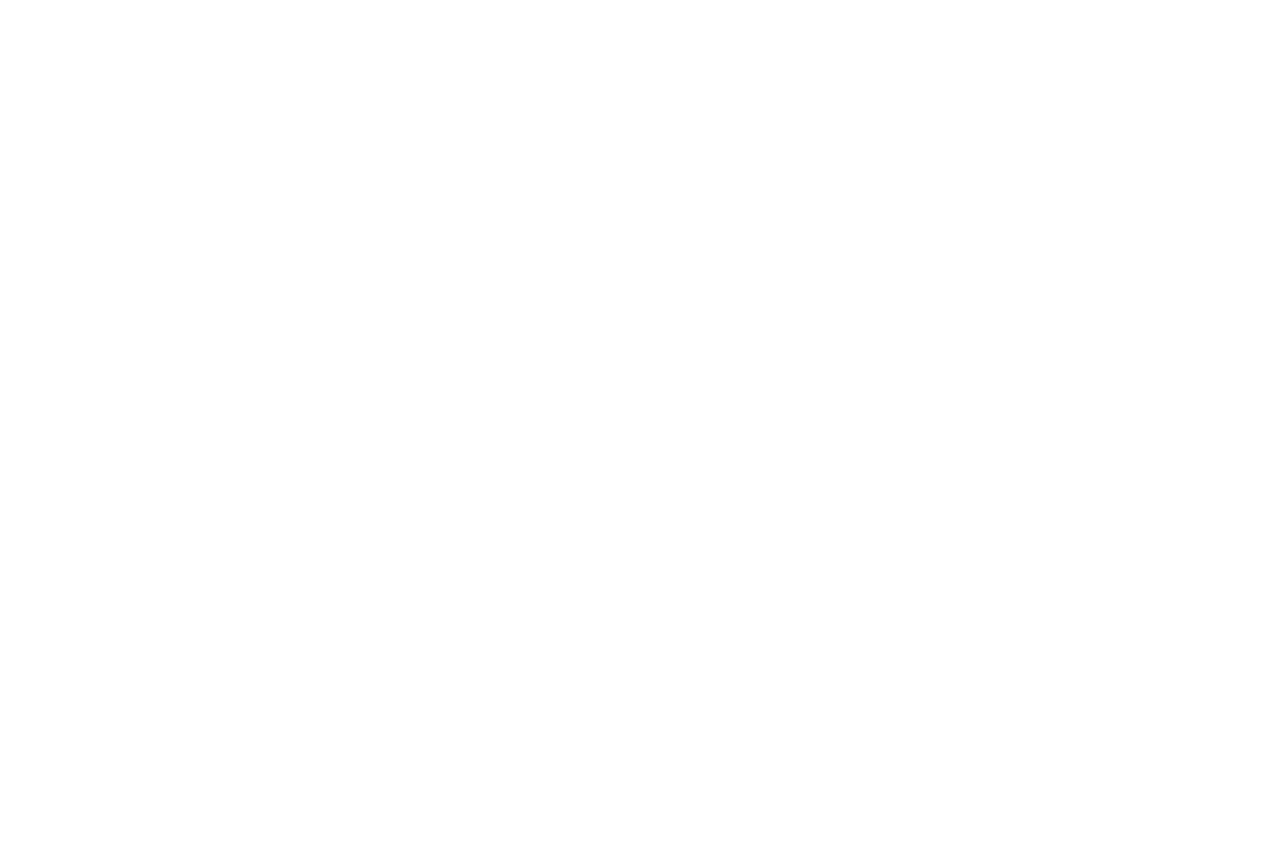
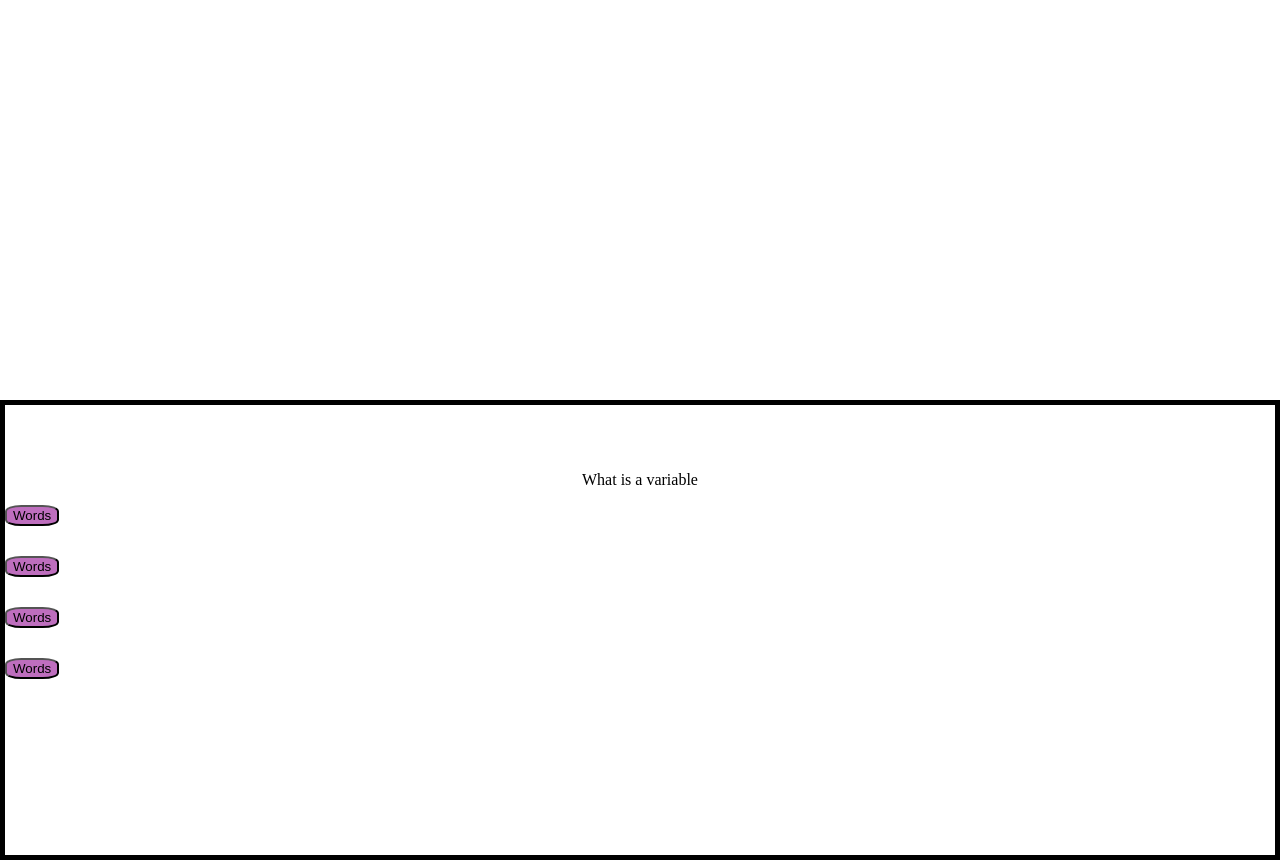
Before and after one commit to joshTlil/mini-quiz, a plain HTML site: page index.html in a window 1280 px wide. Both pictures are taken after a click on the button "Start". Before the commit the page ends 800 px from the top, so only its background shows below. Drawn offline with Linux system fonts and the light colour scheme.

Commit message:
adding questions and buttons

```diff
--- a/assets/css/style.css
+++ b/assets/css/style.css
@@ -17,3 +17,20 @@ body{
     border-radius: 30%;
     box-shadow: none;
 }
+
+.container{
+    margin-top: 400px;
+    text-align: middle;
+    border: 5px black solid;
+    height: 400px;
+    padding-top: 50px;
+    box-shadow: 30em;
+}
+
+.choice{
+  display: block;
+  margin-bottom: 30px;
+  background-color: rgb(190, 110, 190);
+  border-radius: 30%;
+  box-shadow: none;
+}
--- a/assets/js/index.js
+++ b/assets/js/index.js
@@ -1,9 +1,48 @@
 var startButton = document.querySelector(".start");
 var title = document.querySelector(".title");
+var newDiv;
+var newPar;
+var button1;
+var button2;
+var button3;
+var button4;
+var questionArray = ["What is a variable"];
+var answerArray = ["Words"];
 
 startButton.addEventListener("click", startQuiz);
 
 function startQuiz(){
     title.parentNode.removeChild(title);
     startButton.parentElement.removeChild(startButton);
+    newDiv = document.createElement("div");
+    newPar = document.createElement("p");
+    button1 = document.createElement("button");
+    button2 = document.createElement("button");
+    button3 = document.createElement("button");
+    button4 = document.createElement("button");
+    newDiv.setAttribute('class', 'container');
+    button1.setAttribute('class', 'choice')
+    button1.setAttribute('id', 'choice');
+    button2.setAttribute('class', 'choice');
+    button2.setAttribute('id', 'back');
+    button3.setAttribute('class', 'choice');
+    button3.setAttribute('id', 'me');
+    button4.setAttribute('class', 'choice');
+    button4.setAttribute('id', 'joy');
+    var textNode = document.createTextNode(answerArray[0]);
+    var textNode2 = document.createTextNode(answerArray[0]);
+    var textNode3 = document.createTextNode(answerArray[0]);
+    var textNode4 = document.createTextNode(answerArray[0]);
+    var questionText = document.createTextNode(questionArray[0]);
+    button1.appendChild(textNode);
+    button2.appendChild(textNode2);
+    button3.appendChild(textNode3);
+    button4.appendChild(textNode4);
+    newPar.appendChild(questionText);
+    document.body.appendChild(newDiv);
+    newDiv.appendChild(newPar);
+    newDiv.appendChild(button1);
+    newDiv.appendChild(button2);
+    newDiv.appendChild(button3);
+    newDiv.appendChild(button4);
 }
```
